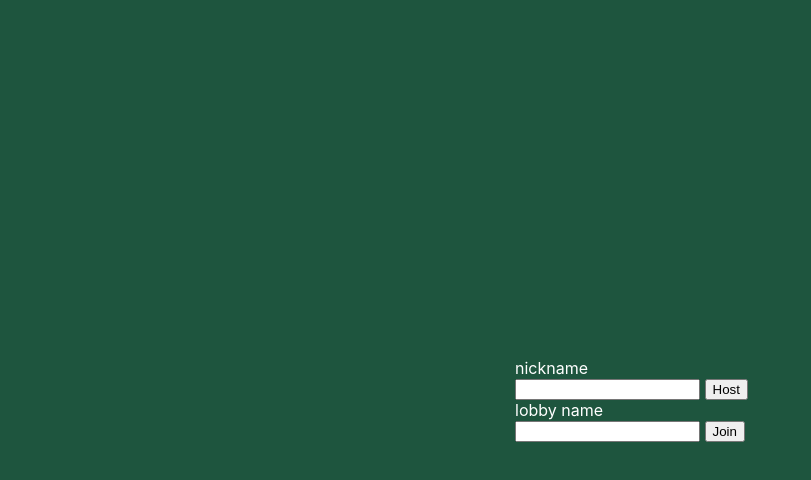
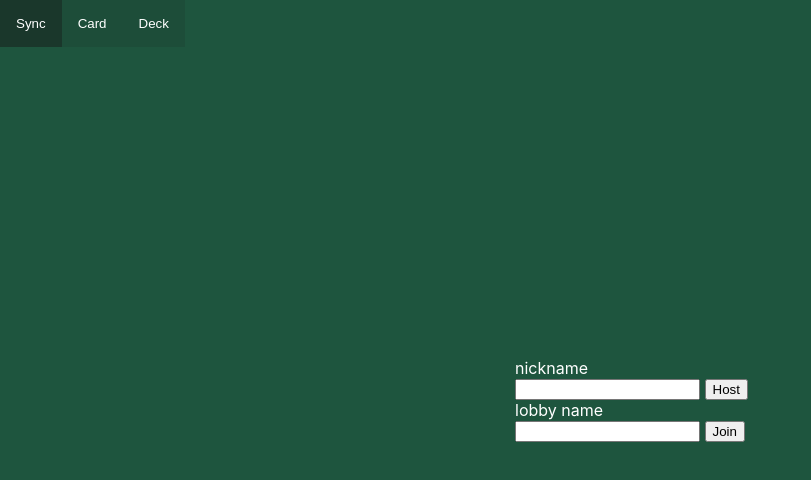
Before and after one commit to fybits/takeseats, a website built with Parcel: page src/index.html in a window 1280 px wide. Shown: the whole page, without its empty margins (0-811 px from the left). Built offline with nearby package versions, Linux system fonts and the light colour scheme.

Commit message:
Add toolbar styles

```diff
--- a/src/index.html
+++ b/src/index.html
@@ -76,9 +76,11 @@
             </div>
             <button class="submit" type="submit" id="create-deck">Create</button>
         </form>
-        <button hidden id="sync-btn">Sync</button>
-        <button hidden id="create-card-btn">Card</button>
-        <button hidden id="create-deck-btn">Deck</button>
+        <div id="toolbar">
+            <button hidden id="sync-btn">Sync</button>
+            <button hidden id="create-card-btn">Card</button>
+            <button hidden id="create-deck-btn">Deck</button>
+        </div>
     </div>
     <script src="/src/app.ts" type="module" async defer></script>
 </body>
--- a/src/styles/index.scss
+++ b/src/styles/index.scss
@@ -24,6 +24,28 @@ canvas {
 
     >* {
         pointer-events: all;
+    }
+
+    #toolbar {
+        display: flex;
+
+        button {
+            background-color: #18181821;
+            border: none;
+            color: white;
+            padding: 16px;
+            cursor: pointer;
+            display: block;
+            transition: background-color 0.2s ease-out;
+
+            &:hover {
+                background-color: #1818187a;
+            }
+
+            &:active {
+                background-color: #181818b9;
+            }
+        }
     }
 
     #lobby-controls {
```
